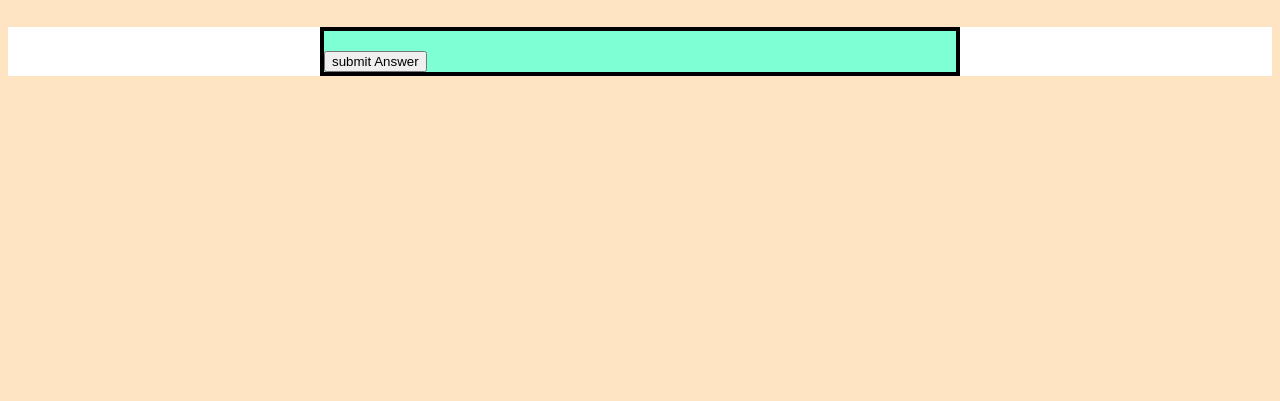
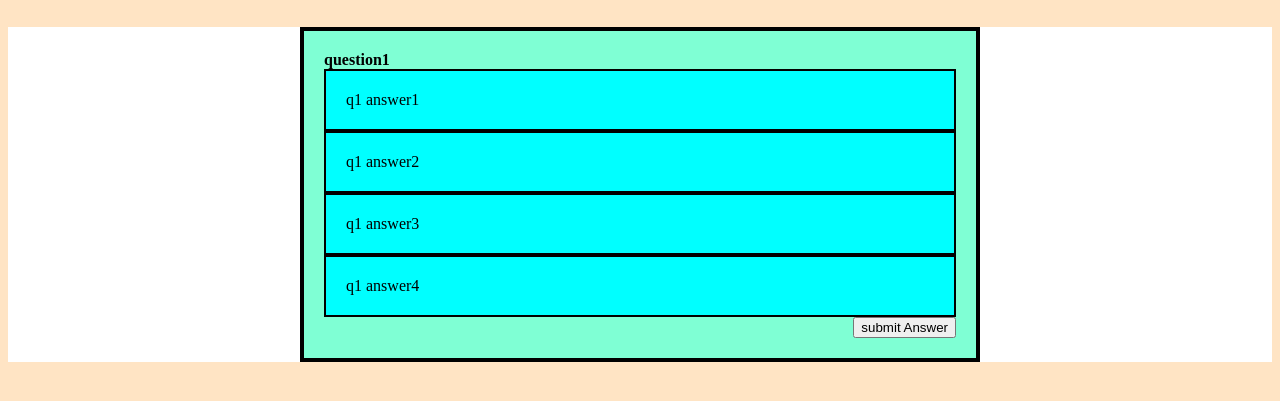
Before and after one commit to JoshuaMartinez1014/movie-quiz, a plain HTML site: page index.html in a window 1280 px wide. Both pictures are taken after a click on the button "Start Quiz". Shown: the part 61-462 px from the top of the page. Drawn offline with Linux system fonts and the light colour scheme.

Commit message:
fuctional-questions

```diff
--- a/assets/css/style.css
+++ b/assets/css/style.css
@@ -20,4 +20,23 @@ h1 {
   border: solid black 4px;
   width: 50%;
   height: 100%;
+  padding: 20px;
 }
+
+#submit-button {
+  float: right;
+}
+
+#card-questions {
+  display: flex;
+  flex-direction: column;
+}
+.questions {
+  border: solid black 2px;
+  padding: 20px;
+  background-color: aqua;
+}
+
+.card-title {
+  font-weight: bold;
+}
--- a/assets/js/script.js
+++ b/assets/js/script.js
@@ -1,59 +1,121 @@
-/* var firstNameInput = document.querySelector("#first-name");
-var lastNameInput = document.querySelector("#last-name");
-var emailInput = document.querySelector("#email");
-var passwordInput = document.querySelector("#password");
-var signUpButton = document.querySelector("#sign-up");
+let questionContainer = document.querySelector("#card-questions");
+let questionTitle = document.querySelector(".card-title");
 
-signUpButton.addEventListener("click", function (event) {
-  event.preventDefault();
-
-  // TODO: Create user object from submissio
-  let user = {
-    firstName: firstNameInput.value,
-    lastName: lastNameInput.value,
-    Email: emailInput.value,
-    Password: passwordInput.value.trim(),
-  };
-  // TODO: Set new submission to local storage
-  localStorage.setItem("userInfo", JSON.stringify(user));
-}); */
-
-let questionContainer = document.getElementById("#card-questions");
-let question1 = document.getElementById("#question");
 let submitBtn = document.querySelector("#submit-button");
 
 /* Question Objects */
-let questionSet = {
-  question1: {
-    title: "question title",
-    questionA: "answer",
-    questionB: "answer",
-    questionC: "answer",
-    questionD: "answer",
+// questionSet = [{title: "questions", answers: [{text:}{isCorrect:}]}, {title: "questions", answers: [{text:}{isCorrect:}]}]
+const questionSet = [
+  {
+    title: "question1",
+    answers: [
+      {
+        text: "q1 answer1",
+        isCorrect: true,
+      },
+      {
+        text: "q1 answer2",
+        isCorrect: false,
+      },
+      {
+        text: "q1 answer3",
+        isCorrect: false,
+      },
+      {
+        text: "q1 answer4",
+        isCorrect: false,
+      },
+    ],
   },
-  question2: {
-    title: "question title",
-    questionA: "answer",
-    questionB: "answer",
-    questionC: "answer",
-    questionD: "answer",
+  {
+    title: "question2",
+    answers: [
+      {
+        text: "q2 answer1",
+        isCorrect: true,
+      },
+      {
+        text: "q2 answer2",
+        isCorrect: false,
+      },
+    ],
   },
-  question3: {
-    title: "question title",
-    questionA: "answer",
-    questionB: "answer",
-    questionC: "answer",
-    questionD: "answer",
+  {
+    title: "question3",
+    answers: [
+      {
+        text: "answer1",
+        isCorrect: true,
+      },
+      {
+        text: "answer2",
+        isCorrect: false,
+      },
+      {
+        text: "answer3",
+        isCorrect: false,
+      },
+      {
+        text: "answer4",
+        isCorrect: false,
+      },
+    ],
   },
-  question4: {
-    title: "question title",
-    questionA: "answer",
-    questionB: "answer",
-    questionC: "answer",
-    questionD: "answer",
+  {
+    title: "question4",
+    answers: [
+      {
+        text: "true",
+        isCorrect: true,
+      },
+      {
+        text: "false",
+        isCorrect: false,
+      },
+    ],
   },
-};
+];
+let i = 0;
+
+function createQuestion() {
+  let deleteQuestions = document.querySelectorAll(".questions");
+
+  for (let k = 0; k < deleteQuestions.length; k++) {
+    deleteQuestions[k].remove();
+  }
+
+  if (i < questionSet.length) {
+    questionTitle.textContent = questionSet[i].title;
+    for (let j = 0; j < questionSet[i].answers.length; j++) {
+      let div = document.createElement("div");
+      questionContainer.append(div);
+      div.setAttribute("class", "questions");
+      div.setAttribute("id", j);
+      div.textContent = questionSet[i].answers[j].text;
+      /*
+      if (questionSet[i].answers[j].text == true){
+        element.setAttribute("data-state", "visible");
+      } */
+    }
+  }
+  i += 1;
+}
+
+questionContainer.addEventListener("click", function (event) {
+  let element = event.target;
+
+  if (element.matches(".questions")) {
+    let id = element.getAttribute("id");
+    console.log(id);
+    console.log(questionSet[i - 1].answers);
+    if (questionSet[i - 1].answers[id].isCorrect) {
+      // log in local system
+      alert("correct answer");
+    }
+  }
+});
 
 submitBtn.addEventListener("click", function (event) {
+  createQuestion();
   submitBtn.textContent = "submit Answer";
 });
--- a/index.html
+++ b/index.html
@@ -12,12 +12,12 @@
     <h1>Movie Quiz</h1>
     <div class="main-container">
       <div class="main-card">
-        <div class="card-title"><h2></h2></div>
+        <div class="card-title"></div>
         <div id="card-questions">
-          <div id="question1"></div>
-          <div id="question2"></div>
-          <div id="question3"></div>
-          <div id="question4"></div>
+          <!-- <div class="questions question1"></div>
+          <div class="questions question2"></div>
+          <div class="questions question3"></div>
+          <div class="questions question4"></div> -->
       </div>
       <button id="submit-button">Start Quiz</button>
     </div>
```
